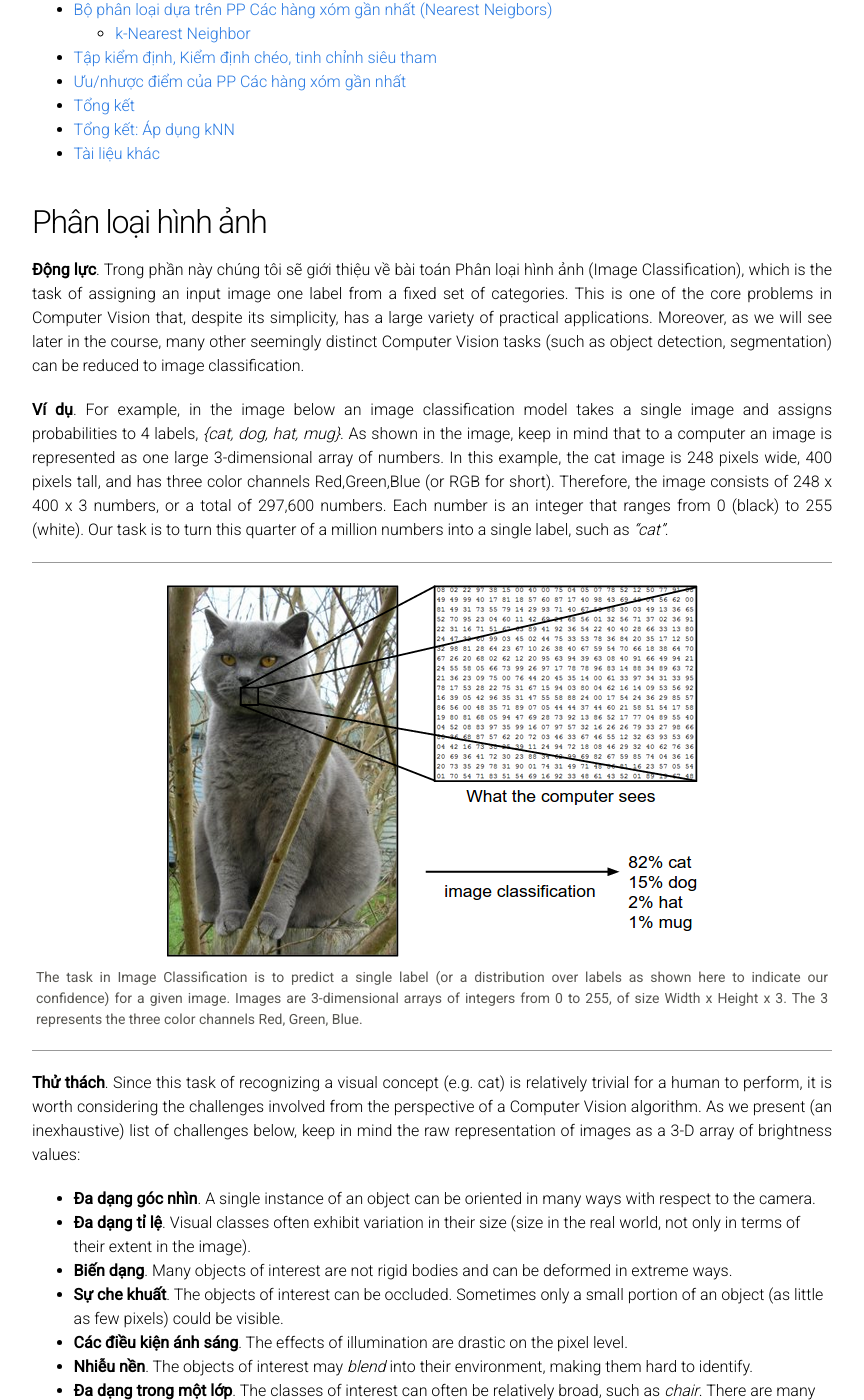
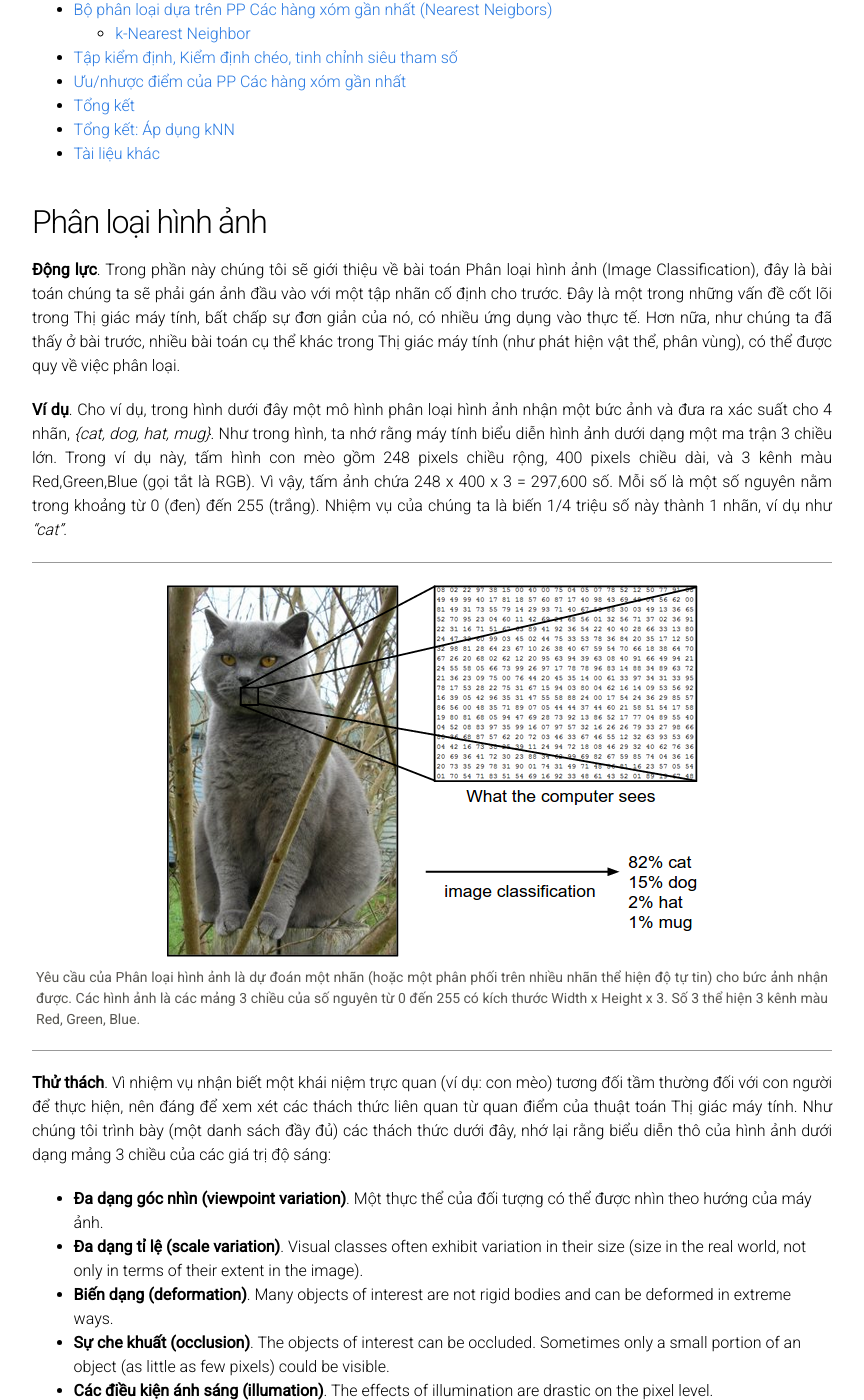
Before and after one commit to damminhtien/cs231n-vietnamese, a Jekyll site: the page built from classification.md, in a window 1280 px wide and 1400 px high, scrolled down 211 px. Shown: the whole window, without its empty margins (208-1072 px from the left). Built offline with Jekyll 4.4.1, drawn with Linux system fonts in a browser that asks for light colours; formulas are drawn with MathJax 3; some of the changed text lies outside the part shown.

Commit message:
trans lines 22 24 28 31 33 in classification.md

```diff
--- a/classification.md
+++ b/classification.md
@@ -9,7 +9,7 @@ permalink: /classification/
 - [Giới thiệu về  Phân loại hình ảnh, cách tiếp cận hướng dữ liệu (data-driven), pipeline](#intro)
 - [Bộ phân loại dựa trên PP Các hàng xóm gần nhất (Nearest Neigbors)](#nn)
   - [k-Nearest Neighbor](#knn)
-- [Tập kiểm định, Kiểm định chéo, tinh chỉnh siêu tham ](#val)
+- [Tập kiểm định, Kiểm định chéo, tinh chỉnh siêu tham số](#val)
 - [Ưu/nhược điểm của PP Các hàng xóm gần nhất](#procon)
 - [Tổng kết](#summary)
 - [Tổng kết: Áp dụng kNN](#summaryapply)
@@ -19,24 +19,24 @@ permalink: /classification/
 
 ## Phân loại hình ảnh
 
-**Động lực**. Trong phần này chúng tôi sẽ giới thiệu về  bài toán Phân loại hình ảnh (Image Classification), which is the task of assigning an input image one label from a fixed set of categories. This is one of the core problems in Computer Vision that, despite its simplicity, has a large variety of practical applications. Moreover, as we will see later in the course, many other seemingly distinct Computer Vision tasks (such as object detection, segmentation) can be reduced to image classification.
+**Động lực**. Trong phần này chúng tôi sẽ giới thiệu về  bài toán Phân loại hình ảnh (Image Classification), đây là bài toán chúng ta sẽ phải gán ảnh đầu vào với một tập nhãn cố định cho trước. Đây là một trong những vấn đề cốt lõi trong Thị giác máy tính, bất chấp sự đơn giản của nó, có nhiều ứng dụng vào thực tế. Hơn nữa, như chúng ta đã thấy ở bài trước, nhiều bài toán cụ thể khác trong Thị giác máy tính (như phát hiện vật thể, phân vùng), có thể được quy về việc phân loại.
 
-**Ví dụ**. For example, in the image below an image classification model takes a single image and assigns probabilities to 4 labels, *{cat, dog, hat, mug}*. As shown in the image, keep in mind that to a computer an image is represented as one large 3-dimensional array of numbers. In this example, the cat image is 248 pixels wide, 400 pixels tall, and has three color channels Red,Green,Blue (or RGB for short). Therefore, the image consists of 248 x 400 x 3 numbers, or a total of 297,600 numbers. Each number is an integer that ranges from 0 (black) to 255 (white). Our task is to turn this quarter of a million numbers into a single label, such as *"cat"*.
+**Ví dụ**. Cho ví dụ, trong hình dưới đây một mô hình phân loại hình ảnh nhận một bức ảnh và đưa ra xác suất cho 4 nhãn, *{cat, dog, hat, mug}*. Như trong hình, ta nhớ rằng máy tính biểu diễn hình ảnh dưới dạng một ma trận 3 chiều lớn. Trong ví dụ này, tấm hình con mèo gồm 248 pixels chiều rộng, 400 pixels chiều dài, và 3 kênh màu Red,Green,Blue (gọi tắt là RGB). Vì vậy, tấm ảnh chứa 248 x 400 x 3 = 297,600 số. Mỗi số là một số nguyên nằm trong khoảng từ 0 (đen) đến 255 (trắng). Nhiệm vụ của chúng ta là biến 1/4 triệu số này thành 1 nhãn, ví dụ như *"cat"*.
 
 <div class="fig figcenter fighighlight">
   <img src="/cs231n-vietnamese/assets/classify.png">
-  <div class="figcaption">The task in Image Classification is to predict a single label (or a distribution over labels as shown here to indicate our confidence) for a given image. Images are 3-dimensional arrays of integers from 0 to 255, of size Width x Height x 3. The 3 represents the three color channels Red, Green, Blue.</div>
+  <div class="figcaption">Yêu cầu của Phân loại hình ảnh là dự đoán một nhãn (hoặc một phân phối trên nhiều nhãn thể hiện độ tự tin) cho bức ảnh nhận được. Các hình ảnh là các mảng 3 chiều của số nguyên từ 0 đến 255 có kích thước Width x Height x 3. Số 3 thể hiện 3 kênh màu Red, Green, Blue.</div>
 </div>
 
-**Thử thách**. Since this task of recognizing a visual concept (e.g. cat) is relatively trivial for a human to perform, it is worth considering the challenges involved from the perspective of a Computer Vision algorithm. As we present (an inexhaustive) list of challenges below, keep in mind the raw representation of images as a 3-D array of brightness values:
+**Thử thách**. Vì nhiệm vụ nhận biết một khái niệm trực quan (ví dụ: con mèo) tương đối tầm thường đối với con người để thực hiện, nên đáng để xem xét các thách thức liên quan từ quan điểm của thuật toán Thị giác máy tính. Như chúng tôi trình bày (một danh sách đầy đủ) các thách thức dưới đây, nhớ lại rằng biểu diễn thô của hình ảnh dưới dạng mảng 3 chiều của các giá trị độ sáng:
 
-- **Đa dạng góc nhìn**. A single instance of an object can be oriented in many ways with respect to the camera.
-- **Đa dạng tỉ lệ**. Visual classes often exhibit variation in their size (size in the real world, not only in terms of their extent in the image).
-- **Biến dạng**. Many objects of interest are not rigid bodies and can be deformed in extreme ways.
-- **Sự che khuất**. The objects of interest can be occluded. Sometimes only a small portion of an object (as little as few pixels) could be visible.
-- **Các điều kiện ánh sáng**. The effects of illumination are drastic on the pixel level.
-- **Nhiễu nền**. The objects of interest may *blend* into their environment, making them hard to identify.
-- **Đa dạng trong một lớp**. The classes of interest can often be relatively broad, such as *chair*. There are many different types of these objects, each with their own appearance.
+- **Đa dạng góc nhìn (viewpoint variation)**. Một thực thể của đối tượng có thể  được nhìn theo hướng của máy ảnh.
+- **Đa dạng tỉ lệ (scale variation)**. Visual classes often exhibit variation in their size (size in the real world, not only in terms of their extent in the image).
+- **Biến dạng (deformation)**. Many objects of interest are not rigid bodies and can be deformed in extreme ways.
+- **Sự che khuất (occlusion)**. The objects of interest can be occluded. Sometimes only a small portion of an object (as little as few pixels) could be visible.
+- **Các điều kiện ánh sáng (illumation)**. The effects of illumination are drastic on the pixel level.
+- **Nhiễu nền (background clutter)**. The objects of interest may *blend* into their environment, making them hard to identify.
+- **Đa dạng trong một lớp (intra-class variation)**. The classes of interest can often be relatively broad, such as *chair*. There are many different types of these objects, each with their own appearance.
 
 A good image classification model must be invariant to the cross product of all these variations, while simultaneously retaining sensitivity to the inter-class variations.
 
```
